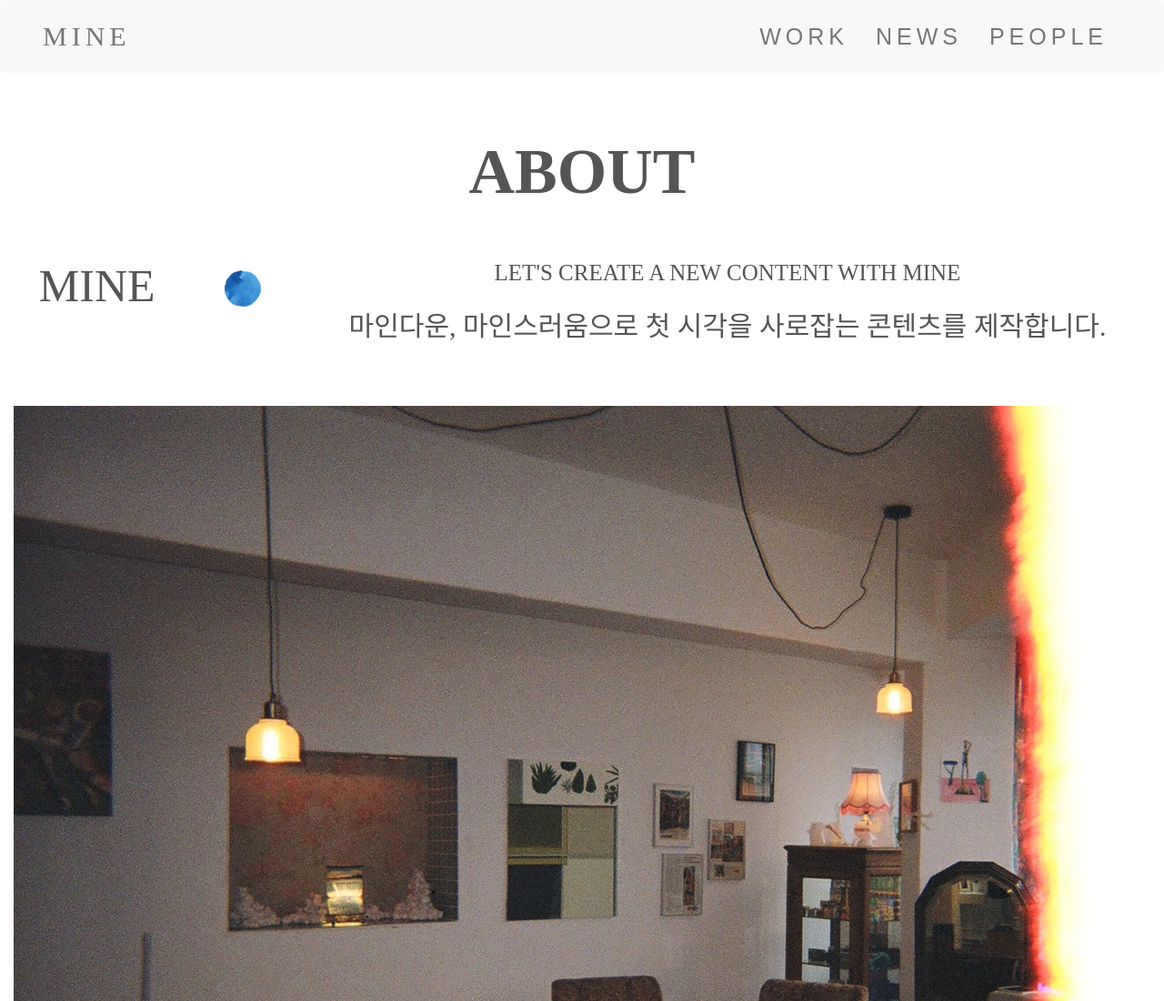
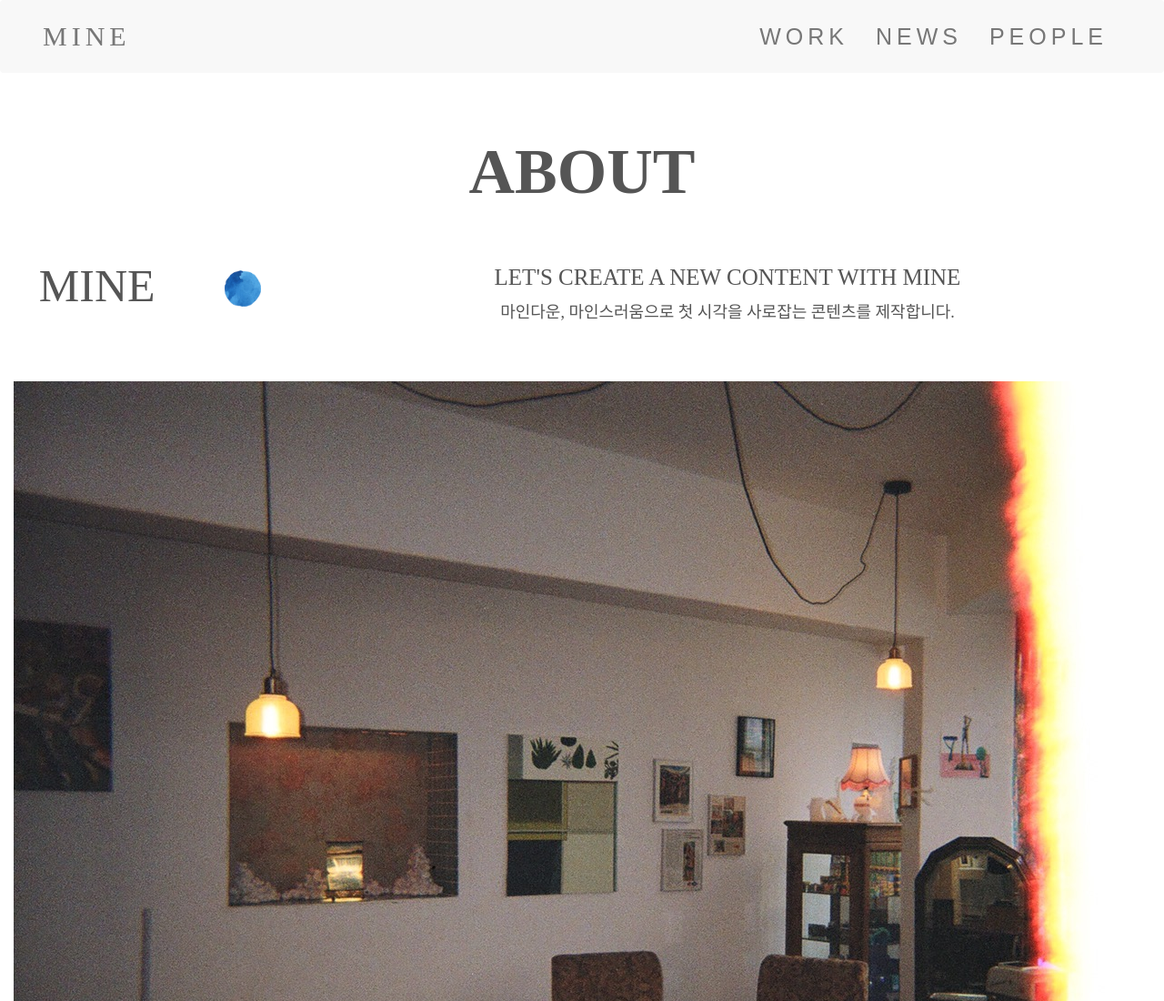
Before and after one commit to EunyoungYOU/mis, a plain HTML site: page index.html in a window 1280 px wide. Shown: the top 1100 px of the page at 91% size. Drawn offline with nearby package versions, Linux system fonts and the light colour scheme; a web font is replaced by a local one.

Commit message:
Update index.html

```diff
--- a/index.html
+++ b/index.html
@@ -49,8 +49,8 @@
                 <img src="painted_circle.png" class="img-reponsive" alt="Image" style='width: 40px; height: 40px; margin-top: 30px;'>
             </span>
             <span class="col-md-9">
-                <p style='margin-top: 10px; font-size: 25px; font-style: bold;'>LET'S CREATE A NEW CONTENT WITH MINE</p>
-                <p style="'margin-top: 5px; font-size: 10px;">마인다운, 마인스러움으로 첫 시각을 사로잡는 콘텐츠를 제작합니다.</p>
+                <p style='margin-top: 15px; margin-bottom: 0px; font-size: 25px;'>LET'S CREATE A NEW CONTENT WITH MINE</p>
+                <p style="font-size: 18px;">마인다운, 마인스러움으로 첫 시각을 사로잡는 콘텐츠를 제작합니다.</p>
             </span>
         </div>
         <img class='introduction-pic' src="intro_image.JPG" class="img-reponsive" alt="Image">
```
